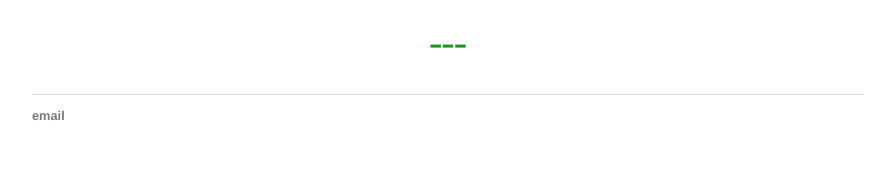
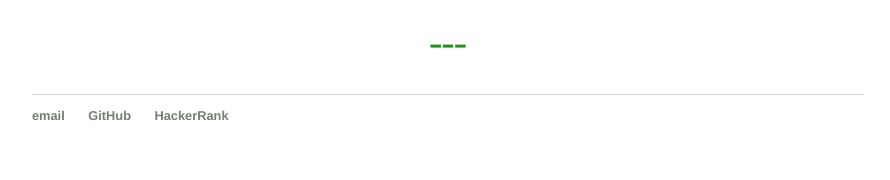
Before and after one commit to marek-jakub/marek-jakub.github.io, a Jekyll site: the page built from index.html, in a window 1280 px wide. Shown: the part 946-1126 px from the top of the page, without its empty margins (192-1082 px from the left). Built offline with Jekyll 4.4.1, drawn with Linux system fonts in a browser that asks for light colours.

Commit message:
Adding github, hackerrank links to footer.

```diff
--- a/_layouts/default.html
+++ b/_layouts/default.html
@@ -7,7 +7,7 @@
 			<nav>
 	    		<ul>
 	        		<li><a href="/">Home</a></li>
-							<li><a href="/blog">Blog</a></li>
+					<li><a href="/blog">Blog</a></li>
 		        	<li><a href="/about">About</a></li>
 	    		</ul>
 			</nav>
@@ -21,7 +21,8 @@
 			<footer>
 	    		<ul>
 	        		<li><a href="mailto:mj3935538@gmail.com">email</a></li>
-	        		<!--<li><a href="https://github.com/marek-jakub">github.com/marek-jakub</a></li>-->
+					<li><a href="https://github.com/marek-jakub">GitHub</a></li>
+					<li><a href="https://www.hackerrank.com/marekjakub">HackerRank</a></li>
 				</ul>
 			</footer>
 		</body>
```
